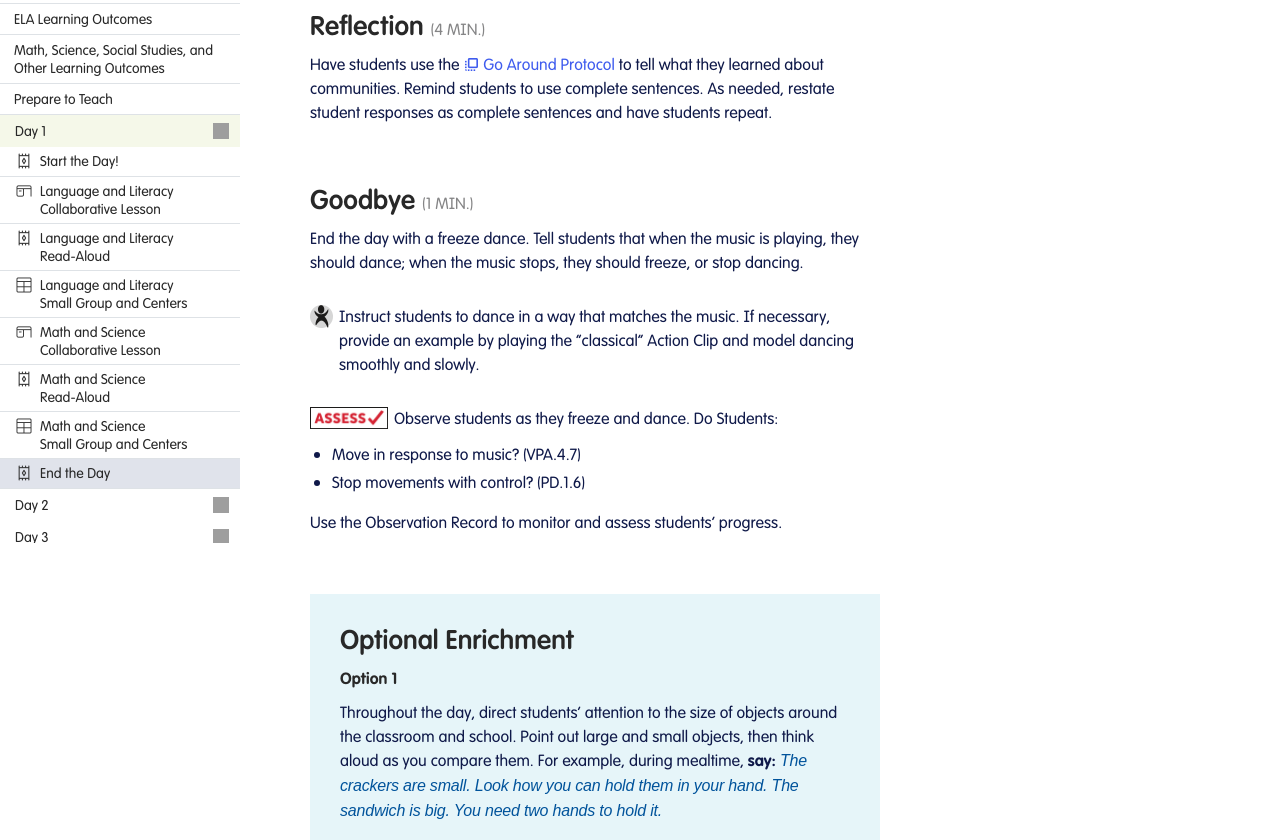
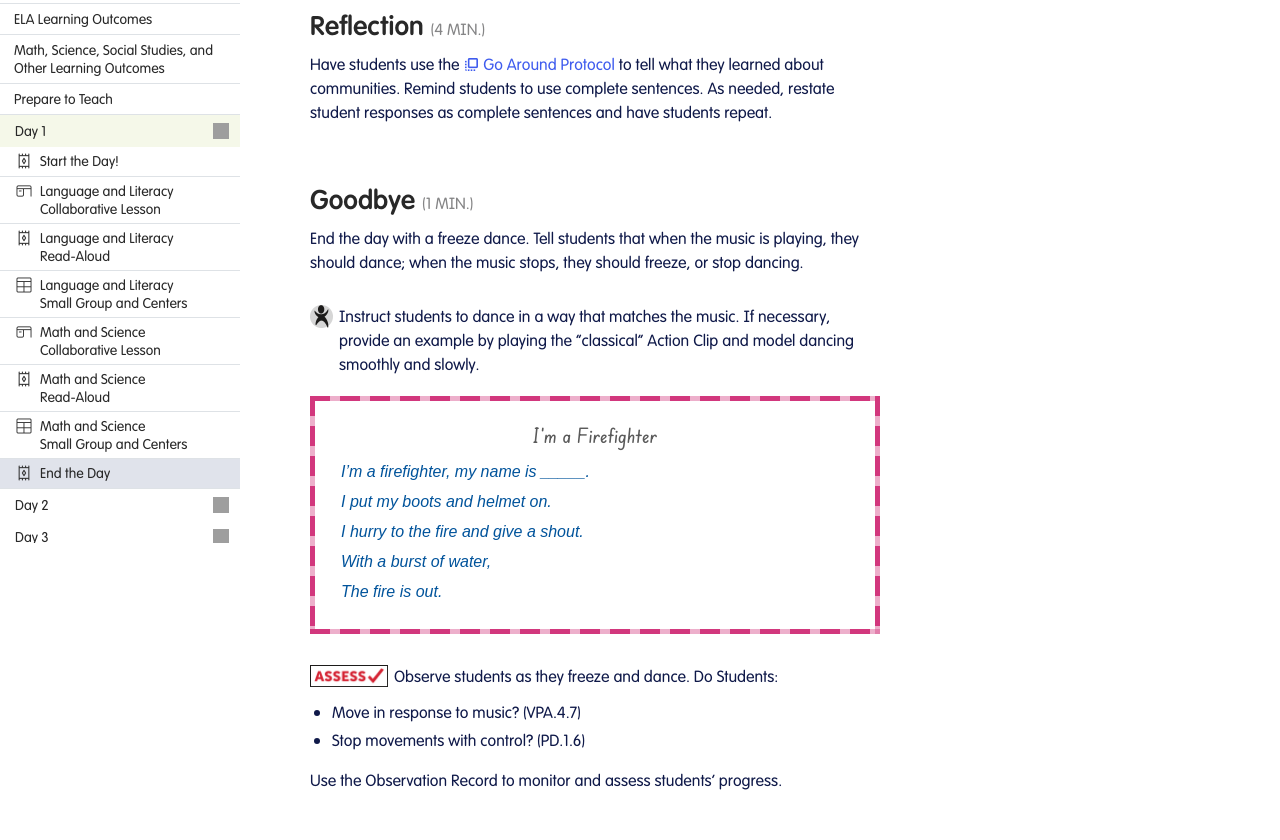
Before and after one commit to yatlagh1/benchmark-projects, a plain HTML site: page early-max-itrs/earlymax/html/em-u4-w1-d1_end-the-day.html in a window 1280 px wide. Shown: the part 257-1097 px from the top of the page. Drawn offline with Linux system fonts and the light colour scheme; grey boxes are pictures that could not be loaded; a web font is replaced by a local one.

Commit message:
Add chant box to End the Day

```diff
--- a/early-max-itrs/earlymax/html/em-u4-w1-d1_end-the-day.html
+++ b/early-max-itrs/earlymax/html/em-u4-w1-d1_end-the-day.html
@@ -69,6 +69,14 @@
 <h2 class="sticky-top">Goodbye <span class="time">(1 MIN.)</span></h2>
 <p class="lesson_Body-txt">End the day with a freeze dance. Tell students that when the music is playing, they should dance; when the music stops, they should freeze, or stop dancing.</p>
 <p class="lesson_Body-txt callout-line em-mt-30"><img src="../images/icons/icon-movement.png" alt="Movement" class="icon-movement"><span>Instruct students to dance in a way that matches the music. If necessary, provide an example by playing the “classical” Action Clip and model dancing smoothly and slowly.</span></p>
+<div class="chant-box">
+<p class="chant-title">I’m a Firefighter</p>
+<p class="chant-line">I’m a firefighter, my name is _____.</p>
+<p class="chant-line">I put my boots and helmet on.</p>
+<p class="chant-line">I hurry to the fire and give a shout.</p>
+<p class="chant-line">With a burst of water,</p>
+<p class="chant-line">The fire is out.</p>
+</div>
 <p class="lesson_Body-txt callout-line em-mt-30"><img src="../images/icons/icon-assess-en.png" alt="Assess" class="icon-assess-en"><span>Observe students as they freeze and dance. Do Students:</span></p>
 <ul>
 <li>Move in response to music? (VPA.4.7)</li>
```
Also changed, not shown: 1 other file.
